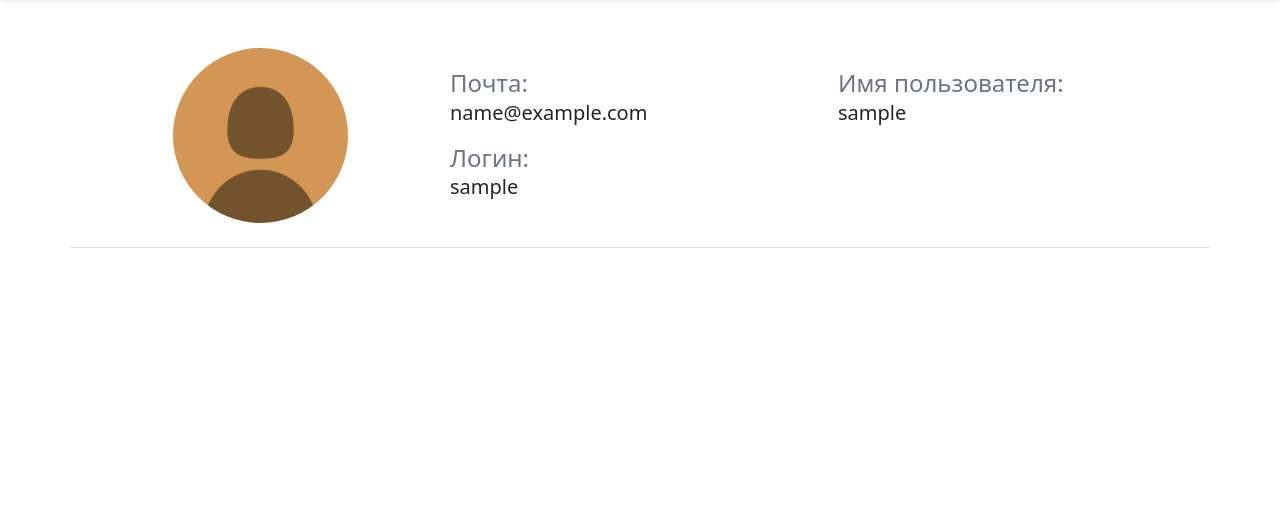
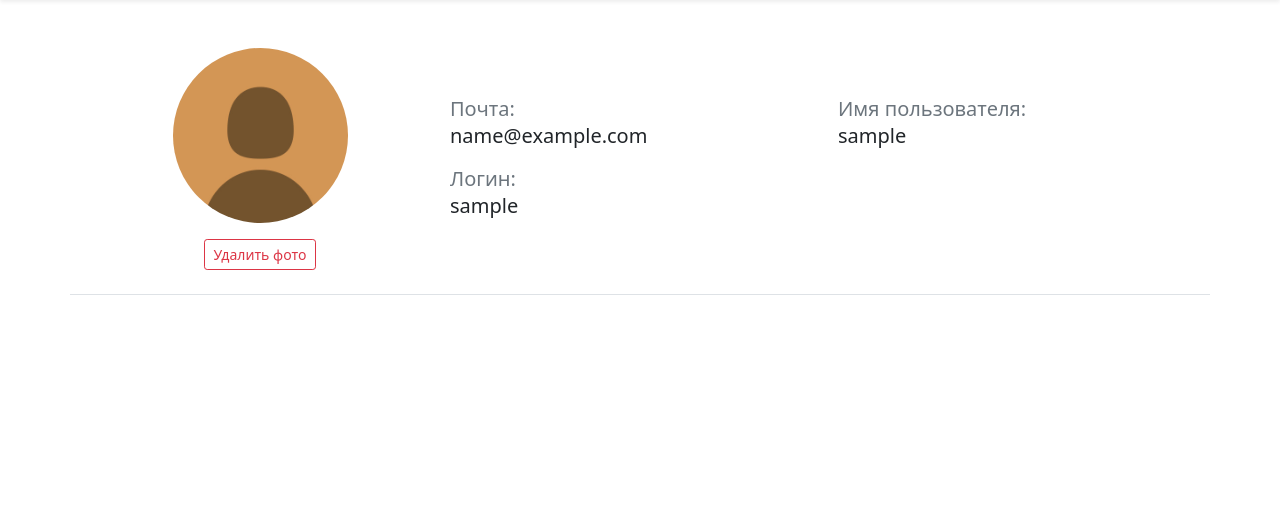
Before and after one commit to BorisPlaton/books_flask, a Flask app: page /settings in a window 1280 px wide. Shown: the part 64-574 px from the top of the page. Run offline with Flask 2, Linux system fonts and the light colour scheme; the visitor is signed in with stand-in values (Sample User, id 1); data comes from the database, SQL or seed files in the repository; both versions use the stored data as it was after the commit; some libraries are stand-ins or nearby versions.

Commit message:
adding deleting photos

```diff
--- a/bookreview/__init__.py
+++ b/bookreview/__init__.py
@@ -12,7 +12,7 @@ db = SQLAlchemy(app)
 login_manager = LoginManager(app)
 bcrypt = Bcrypt(app)
 mail = Mail(app)
-profile_img = UploadSet('profileimg', IMAGES)
+profile_img = UploadSet("profileimg", IMAGES)
 configure_uploads(app, profile_img)
 
 from bookreview.models.models import load_user
--- a/bookreview/config.py
+++ b/bookreview/config.py
@@ -10,4 +10,4 @@ class BaseConfig:
     MAIL_SERVER = "smtp.gmail.com"
     MAIL_PORT = 587
     MAIL_USE_TLS = True
-    UPLOADED_PROFILEIMG_DEST = '/static/profile_img'
+    UPLOADED_PROFILEIMG_DEST = 'bookreview/static/profile_img'
--- a/bookreview/forms/forms.py
+++ b/bookreview/forms/forms.py
@@ -1,8 +1,10 @@
-from flask_wtf import FlaskForm
+from flask_wtf import FlaskForm, Form
+from flask_wtf.file import FileField, FileRequired, FileSize, FileAllowed
 from flask_bcrypt import check_password_hash
 from wtforms.validators import InputRequired, EqualTo, Email, ValidationError, Length, Regexp
-from wtforms.fields import StringField, PasswordField, SubmitField, BooleanField, FileField
+from wtforms.fields import StringField, PasswordField, SubmitField, BooleanField
 from bookreview.models import User
+from bookreview import profile_img
 
 
 class LoginForm(FlaskForm):
@@ -79,5 +81,12 @@ class SetNewPassword(FlaskForm):
 
 
 class LoadPhoto(FlaskForm):
-    photo = FileField("Загрузить фото", validators=[InputRequired("Выберите фото")])
+    photo = FileField("Загрузить фото", validators=[FileRequired("Загрузите фото"),
+                                                    FileSize(max_size=1000000,
+                                                             message="Файл должен весить меньше 1 Мб"),
+                                                    FileAllowed(profile_img, 'Только фото')])
     submit = SubmitField("Сохранить")
+
+
+class DeletePhoto(FlaskForm):
+    submit = SubmitField("Удалить фото")
--- a/bookreview/routes/main.py
+++ b/bookreview/routes/main.py
@@ -1,9 +1,11 @@
-from flask import Blueprint, render_template, url_for, redirect
+from pathlib import Path
+from os import remove
+from flask import Blueprint, render_template, url_for, redirect, request
 from flask_login import current_user, login_user, logout_user, login_required
 from flask_bcrypt import generate_password_hash
 from flask_uploads import UploadSet, IMAGES
 from itsdangerous import URLSafeTimedSerializer, BadSignature, SignatureExpired
-from bookreview.forms import LoadPhoto
+from bookreview.forms import LoadPhoto, DeletePhoto
 from bookreview.models import User
 from bookreview.func import send_reset_message, send_confirm_message
 from bookreview import db, app, profile_img
@@ -22,9 +24,30 @@ def index():
 @main.route('/settings', methods=["POST", "GET"])
 def settings():
     load_photo = LoadPhoto()
+    delete_photo = DeletePhoto()
 
+    # Загрузка фотографии профиля
     if load_photo.validate_on_submit():
-        filename = profile_img.save(load_photo.photo.data)
-        return f"{filename}"
+        if not current_user.profile_photo == "standard_user_pic.jpg":
+            path = Path(Path.cwd(), "bookreview", "static", "profile_img", current_user.profile_photo)
+            remove(path)
+        current_user.profile_photo = profile_img.save(load_photo.photo.data)
+        db.session.commit()
+        return redirect(url_for('main.settings'))
 
-    return render_template('settings.html', form=load_photo)
+    return render_template('settings.html',
+                           load_photo_form=load_photo,
+                           delete_photo_form=delete_photo)
+
+
+@main.route("/delete_photo", methods=["POST"])
+def delete_user_img():
+    delete_photo = DeletePhoto()
+    # Удаление фото профиля
+    if delete_photo.validate_on_submit():
+        if not current_user.profile_photo == "standard_user_pic.jpg":
+            path = Path(Path.cwd(), "bookreview", "static", "profile_img", current_user.profile_photo)
+            remove(path)
+            current_user.profile_photo = "standard_user_pic.jpg"
+            db.session.commit()
+        return redirect(url_for("main.settings"))
--- a/bookreview/static/style.css
+++ b/bookreview/static/style.css
@@ -32,7 +32,7 @@ a:hover {
 	width: 175px;
 	height: 175px;
 	background-repeat:no-repeat;
-	background-size:contain;
+	background-size:cover;
 	background-position:center;
 }
 
--- a/bookreview/templates/settings.html
+++ b/bookreview/templates/settings.html
@@ -1,4 +1,5 @@
-{% extends 'base.html' %}
+{% extends 'base.html' %}+
+
 
 {% block title %} Bookview | Настройки {% endblock %}
 
@@ -8,6 +9,32 @@
 
 {% block content %}
 
+<!-- BOOTSTRAP MODAL WINDOW
+LOAD USER PHOTO
+DONT PUT THUS IN THE ANOTHER PLACE DUE IT WILL NOT WORK.
+-->
+<div class="modal fade" id="exampleModal" tabindex="-1" aria-labelledby="exampleModalLabel" aria-hidden="true">
+  <div class="modal-dialog">
+    <div class="modal-content">
+
+      <div class="modal-header">
+        <h5 class="modal-title" id="exampleModalLabel">Выберите фото</h5>
+        <button type="button" class="btn-close" data-bs-dismiss="modal" aria-label="Close"></button>
+      </div>
+
+      <div class="modal-body">
+        <form action="{{ url_for('main.settings') }}" method="post" enctype="multipart/form-data" novalidate>
+			<div class="d-flex align-items-start justify-content-start">
+				{{ load_photo_form.csrf_token }}
+				{{ load_photo_form.photo(class='form-control form-control-sm', id="formFileSm") }}
+				{{ load_photo_form.submit(class='btn btn-outline-primary btn-sm ms-2', id="load_photo" )}}
+			</div>
+		</form>
+      </div>
+
+    </div>
+  </div>
+</div>
 
 <div class="container">
 
@@ -19,24 +46,30 @@
 			<div class="user_photo rounded-circle" style="background-image: url({{ url_for('static', filename='profile_img/' + current_user.profile_photo) }});">
 				<div class="holder rounded-circle d-flex justify-content-center align-items-center">
 
+					<!-- ACTIVATE MODAL WINDOW BUTTON -->
 					<button type="button" class="btn user_pick_photo p-5 border-none" data-bs-toggle="modal" data-bs-target="#exampleModal">
 					  <i class="bi bi-camera-fill text-light fs-5"></i>
 					</button>
-					<!-- <form action="{{ url_for('main.settings') }}" method="post" enctype="multipart/form-data" novalidate>
-						<div class="d-flex align-items-start justify-content-start">
-							{{ form.csrf_token }}
-							{{ form.photo(class='form-control form-control-sm', id="formFileSm") }}
-							{% for error in form.photo.errors %}
-						        <p class="m-0" style="line-height: 1em;">
-						            <small class="form-text text-danger">
-						                {{ error }}
-						            </small>
-						        </p>
-					        {% endfor %}
-							{{ form.submit(class='btn btn-outline-primary btn-sm')}}
-						</div>
-					</form> -->
+
 				</div>
+			</div>
+
+			<!-- LOAD PHOTO'S ERRORS -->
+			<div>
+				{% for error in load_photo_form.photo.errors %}
+			        <p class="mt-1 m-0" style="line-height: 1em;">
+			            <small class="form-text text-danger">
+			                {{ error }}
+			            </small>
+			        </p>
+		        {% endfor %}
+			</div>
+
+			<div class="d-flex mt-3">
+				<form action="{{ url_for('main.delete_user_img') }}" method="post" novalidate>
+					{{ delete_photo_form.csrf_token }}
+					{{ delete_photo_form.submit(class='btn btn-outline-danger btn-sm', id="delete_photo")}}
+				</form>
 			</div>
 
 		</div>
@@ -48,20 +81,20 @@
 
 				<!-- EMAIL -->
 				<div class="col-lg-6 d-flex flex-column ">
-					<h4 class="text-secondary mb-0">Почта:</h4>
-					<span class="fs-5">{{ current_user.email }}</span>
+					<h5 class="text-secondary mb-0">Почта:</h5>
+					<span>{{ current_user.email }}</span>
 				</div>
 
 				<!-- USERNAME -->
 				<div class="col-lg-6 d-flex flex-column">
-					<h4 class="text-secondary mb-0">Имя пользователя:</h4>
-					<span class="fs-5">{{ current_user.username }}</span>
+					<h5 class="text-secondary mb-0">Имя пользователя:</h5>
+					<span>{{ current_user.username }}</span>
 				</div>
 
 				<!-- LOGIN -->
 				<div class="col-lg-6 d-flex flex-column">
-					<h4 class="text-secondary mb-0">Логин:</h4>
-					<span class="fs-5">{{ current_user.login }}</span>
+					<h5 class="text-secondary mb-0">Логин:</h5>
+					<span>{{ current_user.login }}</span>
 				</div>
 
 			</div>
```
Also changed, not shown: bookreview/book.db.
